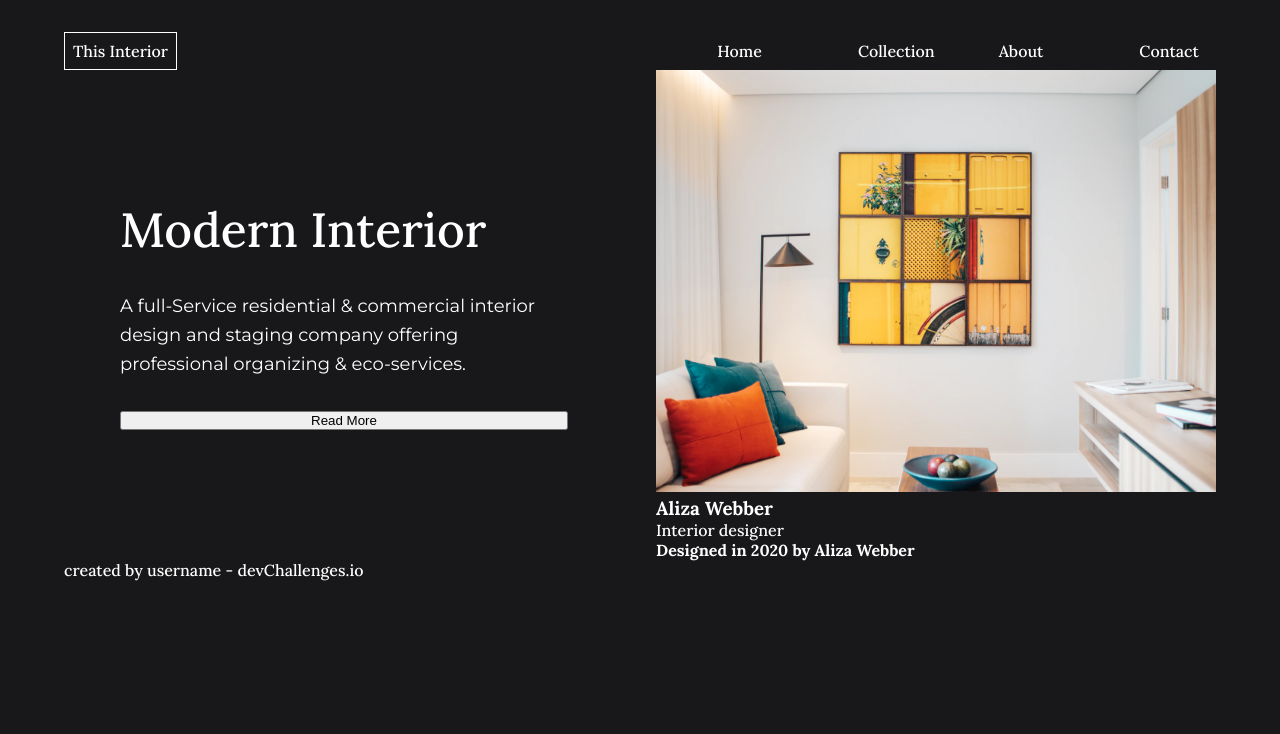
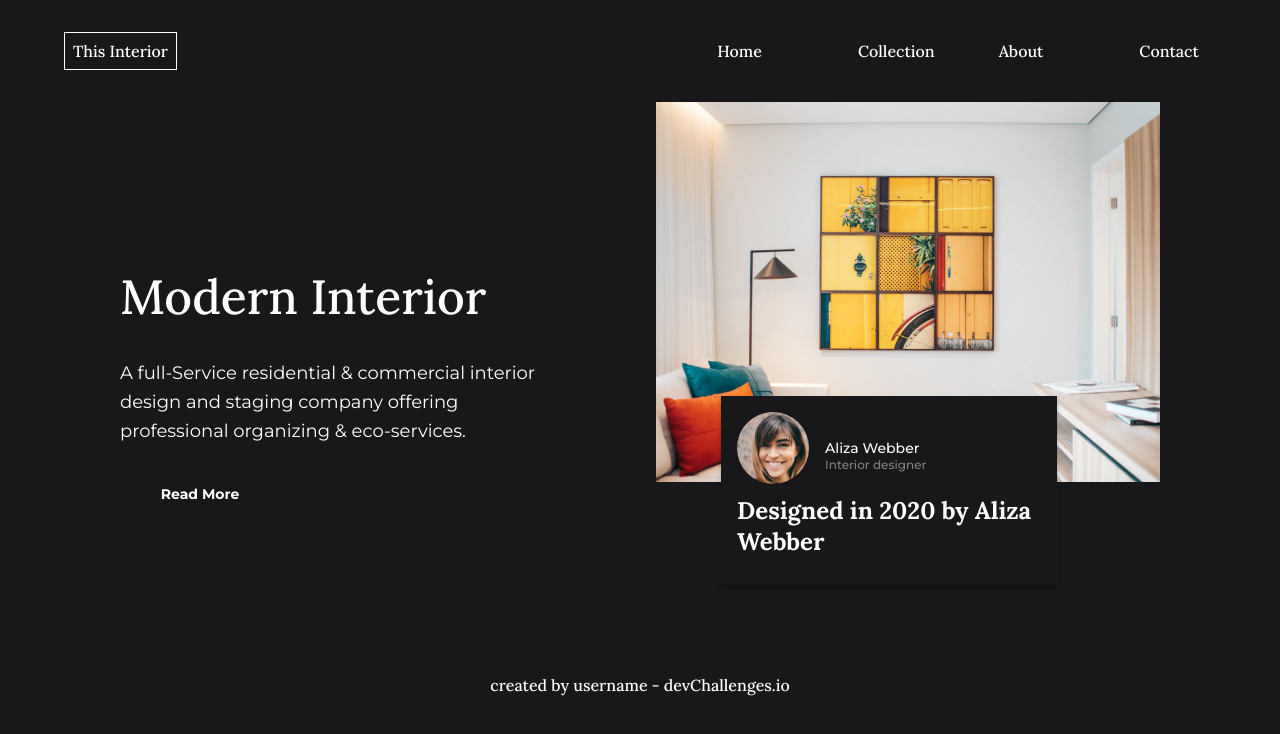
Before and after one commit to SebasttianDaza/interConsultant, a plain HTML site: page index.html in a window 1280 px wide. Drawn offline with Linux system fonts and the light colour scheme.

Commit message:
Image center and card center
 All the container of the right was center

```diff
--- a/index.html
+++ b/index.html
@@ -71,15 +71,23 @@
 
         <section class="image">
           <div><img src="assets/photo1.png" alt="Image the interior"></div>
-          <div>
-            <h3>Aliza Webber</h3>
-            <p>Interior designer</p>
+        </section>
+
+        <section class="cards">
+          <div class="images">
+            <div class="imgRadio">
+              <img src="assets/photo2.png" alt="">
+            </div>
+            <div class="letra">
+              <h3>Aliza Webber</h3>
+              <p>Interior designer</p>
+            </div>
+          </div>
+          <div class="share">
+            <h4>Designed in 2020 by Aliza Webber</h4>
           </div>
         </section>
 
-        <section>
-          <h4>Designed in 2020 by Aliza Webber</h4>
-        </section>
       </section>
     </main>
     <!-- Footer -->
--- a/style.css
+++ b/style.css
@@ -83,6 +83,7 @@ body {
     grid-gap: 2rem;
     align-items: center;
     justify-items: center;
+    margin-top: 2rem;
 }
 
 #writer {
@@ -101,6 +102,34 @@ body {
 }
 
 #writer button {
+    background: var(--color-background-primary);
+    border: none;
+    width: 10rem;
+    height: 2rem;
+    font: normal bold 14px/22px var(--font-terciary);
+    color: var(--color-text-primary);
+    transition: to right .5s ;
+}
+
+#writer button:hover {
+    cursor: pointer;
+    border: 1px solid var(--color-text-primary);
+}
+
+/* Elemento de derecha */
+
+#card {
+    display: grid;
+    object-fit: cover;
+}
+
+.image {
+    display: flex;
+    justify-content: center;
+    align-items: center;
+    max-width: 90%;
+    height: auto;
+    position: relative;
 
 }
 
@@ -108,3 +137,70 @@ body {
     width: 100%;
     height: auto;
 }
+
+/* Card Twitter */
+
+.cards {
+    display: grid;
+    background: var(--color-background-primary);
+    box-shadow: 0px 4px 4px rgba(0, 0, 0, 0.25);
+    width: 60%;
+    height: 189px;
+    padding: 1rem;
+    position: relative;
+    z-index: 1;
+    left: 65px;
+    top: -90px;
+}
+
+@media (max-width: 768px) {
+
+    #list {
+        display: none;
+    }
+}
+
+/* First */
+
+.images {
+    display: grid;
+    grid-template-columns: 1fr 3fr;
+    grid-gap: 1rem;
+    align-items: center;
+    height: 40%;
+}
+
+.imgRadio {
+    width: 100%;
+    height: 72px;
+    justify-content: center;
+}
+
+.imgRadio img {
+    max-width: 100%;
+    max-height: 100%;
+    border-radius: 50%;
+}
+
+.letra h3 {
+    font: normal 500 14px/17px var(--font-terciary);
+    margin-top: 1rem;
+}
+
+.letra p {
+    font: normal 500 12px/15px var(--font-terciary);
+    color: #828282;
+}
+
+.share {
+    height: 60%;
+}
+
+.share h4 {
+    font: normal bold 24px/31px var(--font-family);
+}
+
+footer {
+    width: 100%;
+    text-align: center;
+}
```
